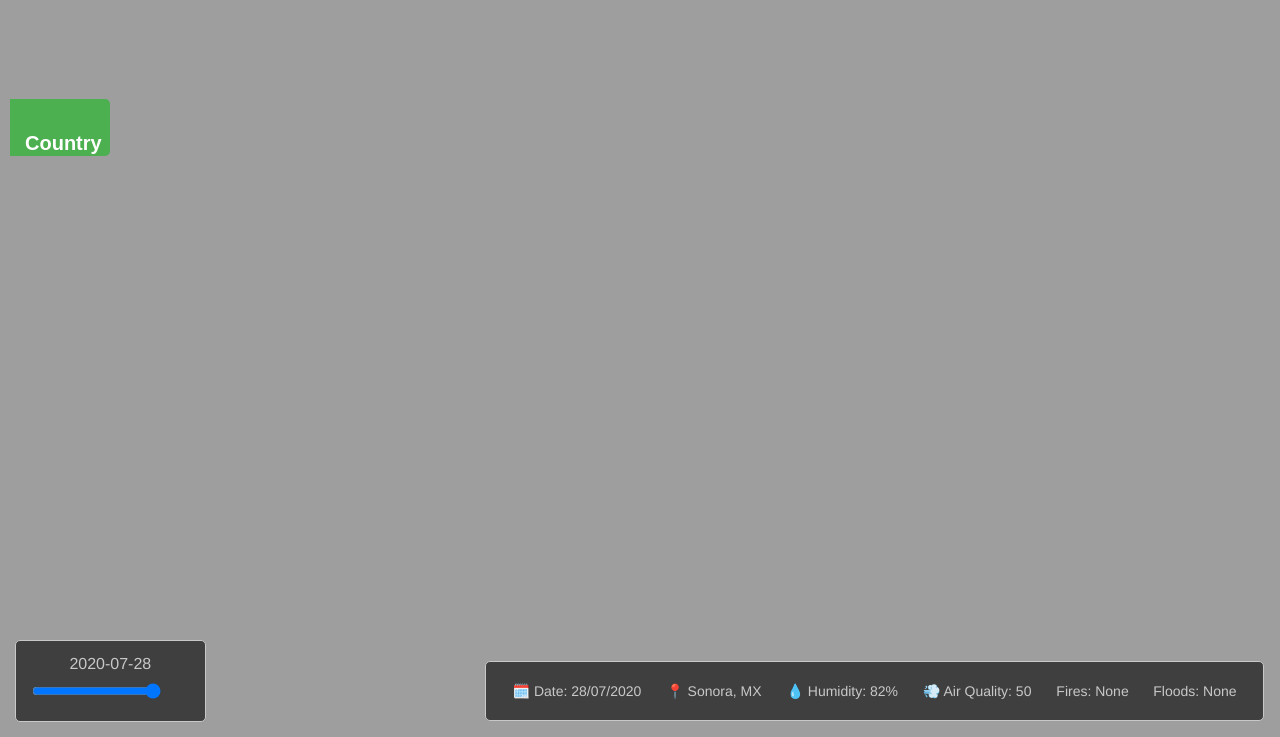
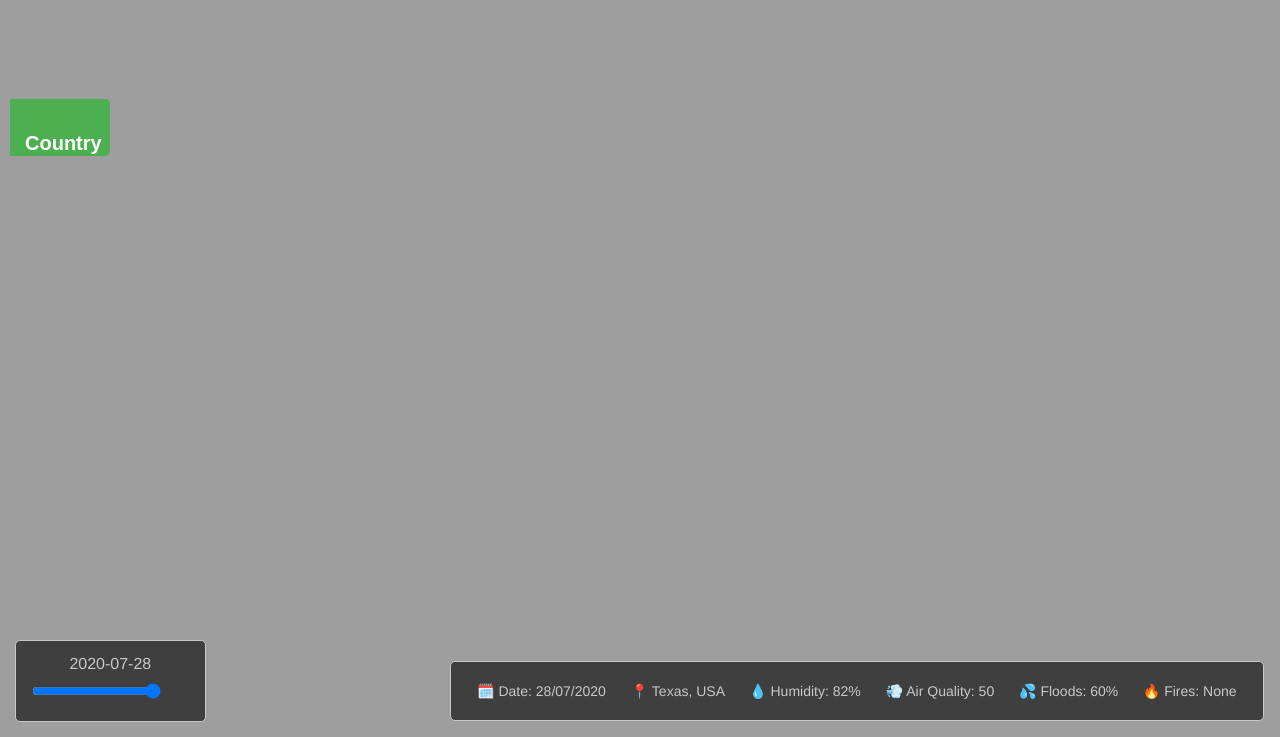
Before and after one commit to jesusteran/CallforCode, a plain HTML site: page index.html in a window 1280 px wide. Shown: the part 63-800 px from the top of the page. Drawn offline with Linux system fonts and the light colour scheme.

Commit message:
Update index.html

```diff
--- a/index.html
+++ b/index.html
@@ -171,11 +171,12 @@ function filterFunction() {
 
     <div id='attribution'>
         <a href='#'>🗓️ Date: 28/07/2020 </a>
-         <a href='#'>📍 Sonora, MX </a>
+         <a href='#'>📍 Texas, USA </a>
          <a href='#'>💧 Humidity: 82% </a>
          <a href='#'>💨 Air Quality: 50  </a>
-         <a href='#'> Fires: None</a>
-         <a href='#'>Floods: None</a>
+         <a href='#'>💦 Floods: 60%</a>
+         <a href='#'>🔥 Fires: None</a>
+
         </div>
 </body>
 
```
